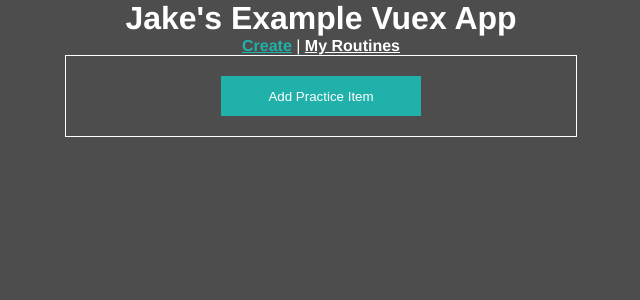
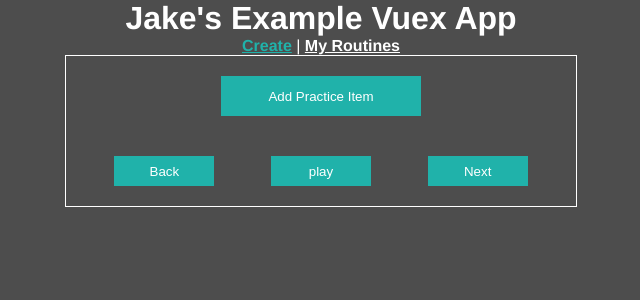
Before and after one commit to jake-ruth/vuex-example, a Vue app: page / in a window 1280 px wide. Shown: the top 300 px of the page, without its empty margins (319-959 px from the left). Built offline with nearby package versions, Linux system fonts and the light colour scheme.

Commit message:
working on pause and play logic

```diff
--- a/src/components/PracticeItem.vue
+++ b/src/components/PracticeItem.vue
@@ -1,8 +1,8 @@
 <template>
   <div>
-    <li class="practice-item">
+    <li  v-bind:class="{ 'practice-item': true, 'current-item': this.$store.state.practiceItemIndex === index }">
       <div>{{ practiceItem.title }}, {{ practiceItem.minutes }} min</div>
-      <button class="delete-btn" @click="$store.commit('deletePracticeItem', index)">Delete</button>
+      <button v-if="!this.$store.state.playing" class="delete-btn" @click="$store.commit('deletePracticeItem', index)">Delete</button>
     </li>
   </div>
 </template>
@@ -22,10 +22,16 @@ export default {
 
 <style scoped>
 .practice-item {
+  height: 30px;
+  padding: 10px;
   display: flex;
   justify-content: space-between;
   width: 90%;
   flex-direction: row;
+}
+
+.current-item {
+  background: lightseagreen;
 }
 
 .delete-btn {
--- a/src/components/PracticeRoutine.vue
+++ b/src/components/PracticeRoutine.vue
@@ -3,7 +3,16 @@
     <ul v-for="(item, index) in this.$store.state.practiceItems" :key="item">
       <PracticeItem :practiceItem="item" :index="index" />
     </ul>
+
+    <div v-if="!this.$store.state.playing">
     <add-practice-item />
+    </div>
+
+    <div class='bottom-btn-row'>
+   <button class="play-btn" @click="$store.commit('setPracticeItemIndex', false)">Back</button>
+      <button class="play-btn" @click="$store.commit('setPlaying')">{{ this.$store.state.playing ? 'pause' : 'play'}}</button>
+       <button class="play-btn" @click="$store.commit('setPracticeItemIndex', true)">Next</button>
+       </div>
   </div>
 </template>
 
@@ -26,4 +35,18 @@ export default {
   margin-left: 30%;
   margin-right: 30%;
 }
+
+.play-btn {
+  color: white;
+  background: lightseagreen;
+  border: none;
+  height: 30px;
+  width: 100px;
+}
+
+.bottom-btn-row {
+  display: flex;
+  margin: 20px;
+  justify-content: space-around;
+}
 </style>
--- a/src/store/index.js
+++ b/src/store/index.js
@@ -7,7 +7,9 @@ const practiceItemsStorage = 'practice_items';
 
 export default new Vuex.Store({
   state: {
-    practiceItems: JSON.parse(localStorage.getItem(practiceItemsStorage)) || []
+    practiceItems: JSON.parse(localStorage.getItem(practiceItemsStorage)) || [],
+    playing: false,
+    practiceItemIndex: 0
   },
   mutations: {
     addPracticeItem(state, practiceItem) {
@@ -17,6 +19,12 @@ export default new Vuex.Store({
     deletePracticeItem(state, index) {
       state.practiceItems.splice(index, 1);
       localStorage.setItem(practiceItemsStorage, JSON.stringify(state.practiceItems));
+    },
+    setPlaying(state) {
+      state.playing = !state.playing;
+    },
+    setPracticeItemIndex(state, increment) {
+      increment ? state.practiceItemIndex++ : state.practiceItemIndex--;
     }
   },
   actions: {},
```
Also changed, not shown: 1 other file (tests, documents, lock files or other folders).
